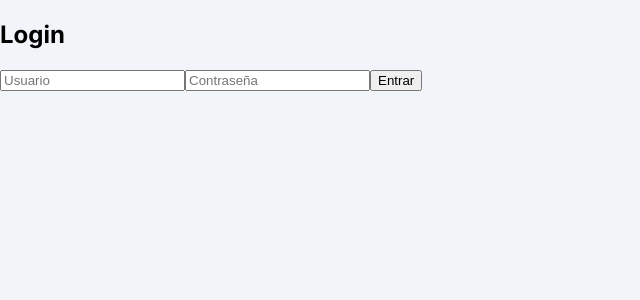
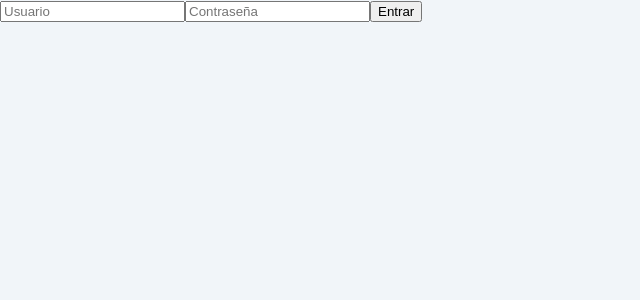
Before and after one commit to mduarte1996/limpiezas-dashboard, a React (Create React App) app: page /login in a window 1280 px wide. Shown: the top 300 px of the page, without its empty margins (0-640 px from the left). Built offline with nearby package versions, Linux system fonts and the light colour scheme.

Commit message:
login modificado

```diff
--- a/src/pages/Login.js
+++ b/src/pages/Login.js
@@ -1,10 +1,14 @@
-import React, { useState } from "react";
+import { useState } from "react";
+import { loginUser } from "../services/api";
+import { useNavigate } from "react-router-dom";
 
 function Login() {
     const [form, setForm] = useState({
         username: "",
         password: ""
     });
+
+    const navigate = useNavigate();
 
     const handleChange = (e) => {
         setForm({
@@ -16,35 +20,45 @@ function Login() {
     const handleLogin = async (e) => {
         e.preventDefault();
 
-    const res = await fetch("https://limpiezas-api.onrender.com/login", {
-      method: "POST",
-      headers: {
-        "Content-Type": "application/json"
-      },
-      body: JSON.stringify(form)
-    });
-
-    const data = await res.json();
+        try {
+            const data = await loginUser(form);
 
             if (data.token) {
+
                 localStorage.setItem("token", data.token);
-      window.location.href = "/dashboard";
+
+                alert("✅ Login correcto");
+
+                // REDIRECCIÓN
+                navigate("/dashboard");
+
             } else {
-      alert("Credenciales incorrectas");
+                alert("❌ Credenciales incorrectas");
+            }
+
+        } catch (error) {
+            console.error(error);
+            alert("Error en login");
         }
     };
 
     return (
-    <div>
-      <h2>Login</h2>
+        <form onSubmit={handleLogin}>
+            <input
+                name="username"
+                placeholder="Usuario"
+                onChange={handleChange}
+            />
 
-      <form onSubmit={handleLogin}>
-        <input name="username" onChange={handleChange} placeholder="Usuario" />
-        <input name="password" type="password" onChange={handleChange} placeholder="Contraseña" />
+            <input
+                type="password"
+                name="password"
+                placeholder="Contraseña"
+                onChange={handleChange}
+            />
 
             <button type="submit">Entrar</button>
         </form>
-    </div>
     );
 }
 
--- a/src/services/api.js
+++ b/src/services/api.js
@@ -50,15 +50,12 @@ export const updateService = async (id, serviceData) => {
   return response.json();
 };
 
-// export const loginUser = async (credentials) => {
+export const loginUser = async (credentials) => {
+  const res = await fetch(`${BASE_URL}/login`, {
+    method: "POST",
+    headers: {"Content-Type": "application/json"},
+    body: JSON.stringify(credentials)
+  });
 
-//   const response = await fetch("https://limpiezas-api.onrender.com", {
-//     method: "POST",
-//     headers: {
-//       "Content-Type": "application/json"
-//     },
-//     body: JSON.stringify(credentials)
-//   });
-
-//   return response.json();
-// };
+  return res.json();
+};
```
Lines whose indentation alone changed are shown as unchanged.
